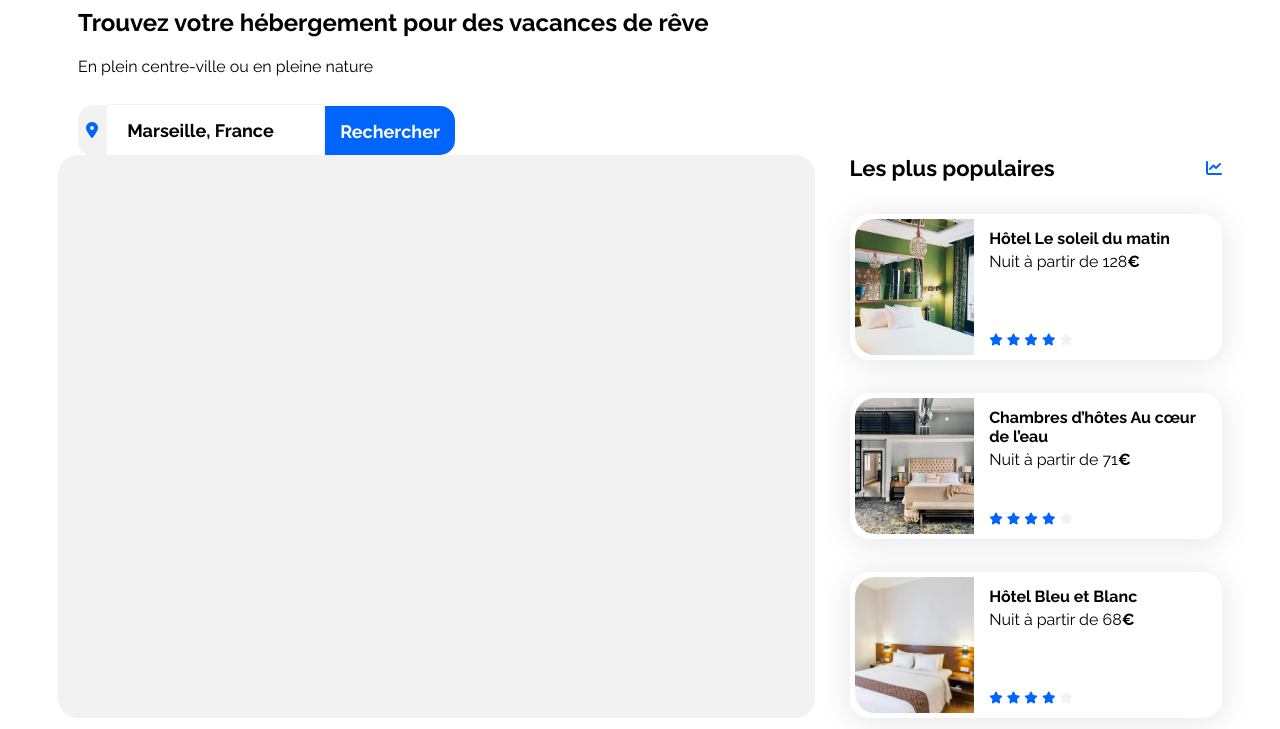
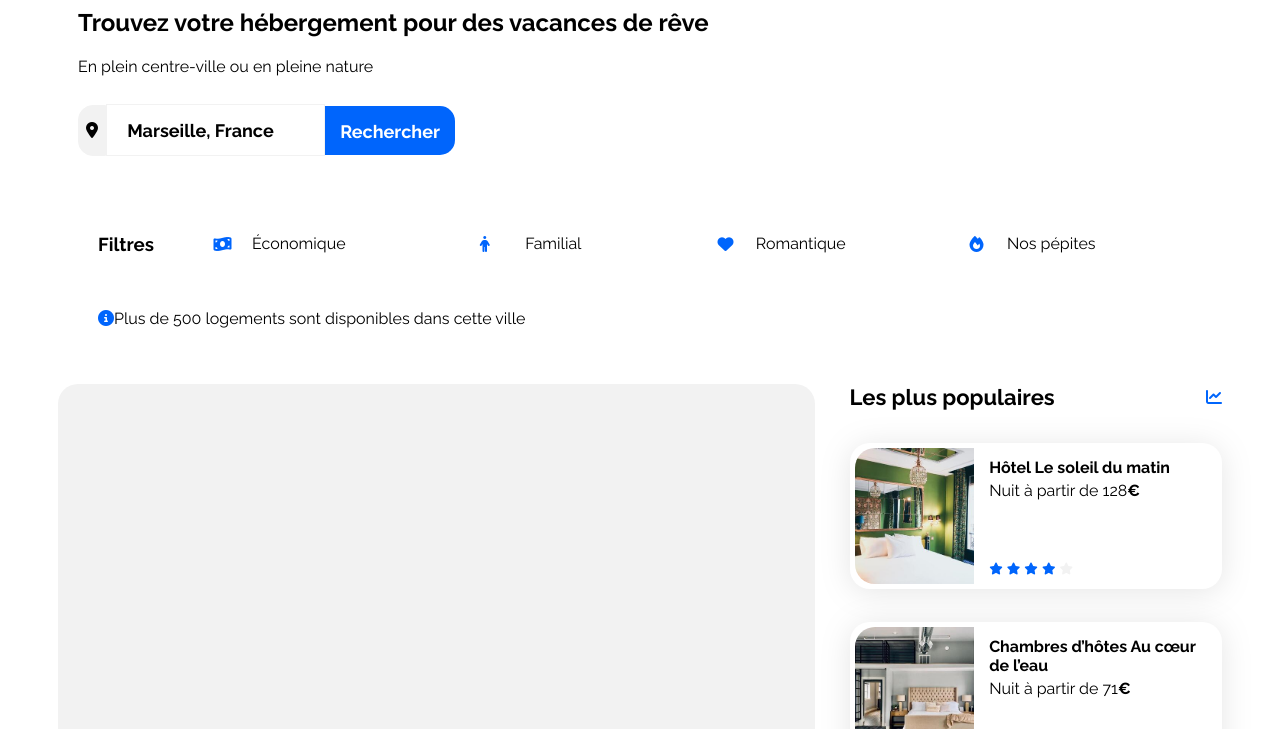
Before and after one commit to Basmahx/booki, a plain HTML site: page index.html in a window 1280 px wide. Shown: the part 71-800 px from the top of the page. Drawn offline with Linux system fonts and the light colour scheme.

Commit message:
worked on filter but still need to style it

```diff
--- a/css/style.css
+++ b/css/style.css
@@ -145,6 +145,46 @@ header {
   align-items: center;
 }
 
+/* filter & info */
+
+ .filter-info-container {
+    margin: 20px;
+    padding: 20px;
+
+}
+
+.filter-container {
+    display: flex;
+    flex-direction: row;
+    align-items: center;
+}
+
+
+.filter-four {
+    display: flex;
+    justify-content: space-evenly;
+}
+
+.filter-one {
+    display: flex;
+    justify-content: space-evenly;
+    align-items: center;
+    width: 173px;
+    height: 50px;
+    border: 2px #D9D9D9;
+    border-radius: 25px;
+    margin: 20px;
+    padding: 4px 19px 4px 19px;
+
+}
+
+
+.info-container {
+    display: flex;
+    justify-content: flex-start;
+    align-items: center;
+
+}
 
 
 /****** Hebergements And Populaires ***********/
--- a/index.html
+++ b/index.html
@@ -41,21 +41,43 @@
 
                <div>
                       <form method="get" class="search-form">
-                         <span id="Li"> <i class="fa-solid fa-location-dot"></i> </span>
+                         <span id="Li"><i class="fa-solid fa-location-dot" style="color: #000000;"></i> </span>
                          <input type="text" placeholder="Marseille, France">
                          <input type="submit" value="Rechercher">
                 </div>
 
             </section>
 
-            <section class="filter">
-                <div></div>
+            <section class="filter-info-container">
+            <div class="filter-container">
                 <div>
-                    <div></div>
-                    <div></div>
-                    <div></div>
-                    <div></div>
+                    <h3>Filtres</h3>
                 </div>
+
+
+                <div class="filter-four">
+                    <div class="filter-one">
+                        <i class="fa-solid fa-money-bill-wave" style="color: #0065fc;"></i> <p>Économique</p>
+                    </div>
+                    <div class="filter-one">
+                        <i class="fa-solid fa-person" style="color: #0065fc;"></i>
+                        <p>Familial</p>
+                    </div>
+                    <div class="filter-one">
+                        <i class="fa-solid fa-heart" style="color: #0065fc;"></i>
+                        <p>Romantique</p>
+                    </div>
+                    <div class="filter-one">
+                        <i class="fa-solid fa-fire" style="color: #0065fc;"></i>
+                        <p>Nos pépites</p>
+                    </div>
+                </div>
+            </div>
+                <div class="info-container">
+                    <i class="fa-solid fa-circle-info"></i>
+                    <p> Plus de 500 logements sont disponibles dans cette ville </p>
+                </div>
+
             </section>
 
 
```
